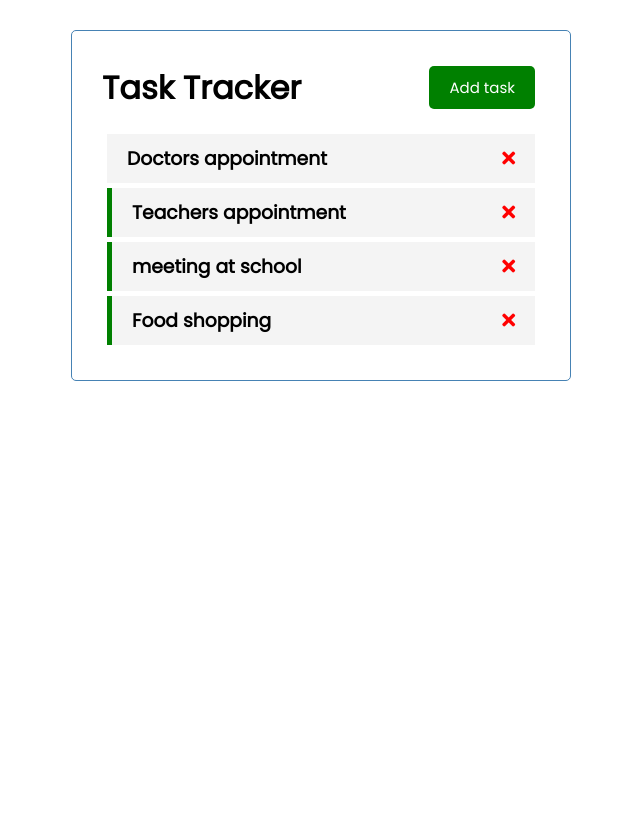
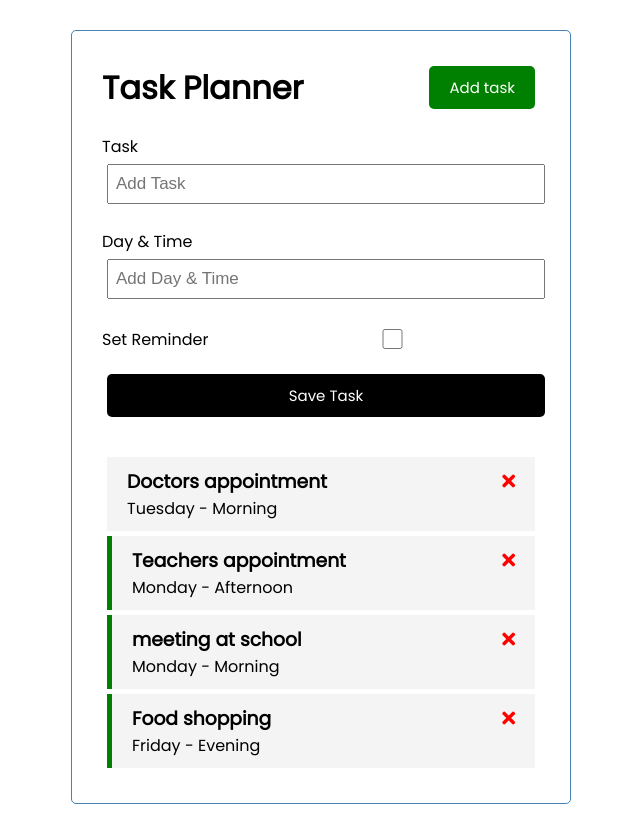
Before and after one commit to davidnene/vuejs_learn, a Vue app in the folder task-planner/: page / in a window 1280 px wide. Shown: the whole page, without its empty margins (319-959 px from the left). Before the commit the page ends 800 px from the top, so only its background shows below. Built offline with nearby package versions, Linux system fonts and the light colour scheme.

Commit message:
Working with form data

```diff
--- a/task-planner/src/App.vue
+++ b/task-planner/src/App.vue
@@ -1,6 +1,7 @@
 <template>
   <div class="container">
-    <Header title="Task Tracker" />
+    <Header title="Task Planner" />
+    <AddTask @add-task="addTask" />
     <Tasks
       @delete-task="deleteTask"
       :tasks="tasks"
@@ -12,12 +13,14 @@
 <script>
 import Header from "./components/Header";
 import Tasks from "./components/Tasks";
+import AddTask from "./components/AddTask";
 
 export default {
   name: "App",
   components: {
     Header,
     Tasks,
+    AddTask,
   },
   data() {
     return {
@@ -25,6 +28,9 @@
     };
   },
   methods: {
+    addTask(task) {
+      this.tasks = [...this.tasks, task];
+    },
     deleteTask(id) {
       if (confirm("Are you sure?")) {
         this.tasks = this.tasks.filter((task) => task.id !== id);
@@ -42,21 +48,25 @@
         id: 1,
         text: "Doctors appointment",
         reminder: false,
+        day: "Tuesday - Morning",
       },
       {
         id: 2,
         text: "Teachers appointment",
         reminder: true,
+        day: "Monday - Afternoon",
       },
       {
         id: 3,
         text: "meeting at school",
         reminder: true,
+        day: "Monday - Morning",
       },
       {
         id: 4,
         text: "Food shopping",
         reminder: true,
+        day: "Friday - Evening",
       },
     ];
   },
--- /dev/null
+++ b/task-planner/src/components/AddTask.vue
@@ -0,0 +1,96 @@
+<template>
+  <form @submit="onSubmit" class="add-form">
+    <div class="form-control">
+      <label>Task</label>
+      <input type="text" v-model="text" name="text" placeholder="Add Task" />
+    </div>
+    <div class="form-control">
+      <label for="">Day & Time</label>
+      <input
+        type="text"
+        name="day"
+        v-model="day"
+        placeholder="Add Day & Time"
+      />
+    </div>
+    <div class="form-control form-control-check">
+      <label for="">Set Reminder</label>
+      <input type="checkbox" v-model="reminder" name="reminder" />
+    </div>
+
+    <input type="submit" value="Save Task" class="btn btn-block" />
+  </form>
+</template>
+
+<script>
+export default {
+  name: "AddTaskItem",
+  data() {
+    return {
+      text: "",
+      day: "",
+      reminder: "",
+    };
+  },
+  methods: {
+    onSubmit(e) {
+      e.preventDefault();
+
+      if (!this.text) {
+        alert("Please add a task");
+        return;
+      }
+
+      const newTask = {
+        id: Math.floor(Math.random() * 100000),
+        text: this.text,
+        day: this.day,
+        reminder: this.reminder,
+      };
+
+      this.$emit("add-task", newTask);
+
+      this.text = "";
+      this.day = "";
+      this.reminder = false;
+    },
+  },
+};
+</script>
+
+<style scoped>
+.add-form {
+  margin-bottom: 40px;
+}
+
+.form-control {
+  margin: 20px 0;
+}
+
+.form-control label {
+  display: block;
+}
+
+.form-control input {
+  width: 100%;
+  height: 40px;
+  margin: 5px;
+  padding: 3px 7px;
+  font-size: 17px;
+}
+
+.form-control-check {
+  display: flex;
+  align-items: center;
+  justify-content: space-between;
+}
+
+.form-control-check label {
+  flex: 1;
+}
+
+.form-control-check input {
+  flex: 2;
+  height: 20px;
+}
+</style>
--- a/task-planner/src/components/Task.vue
+++ b/task-planner/src/components/Task.vue
@@ -7,6 +7,7 @@
       {{ task.text }}
       <i @click="$emit('delete-task', task.id)" class="fas fa-times"></i>
     </h3>
+    <p>{{ task.day }}</p>
   </div>
 </template>
 
```
